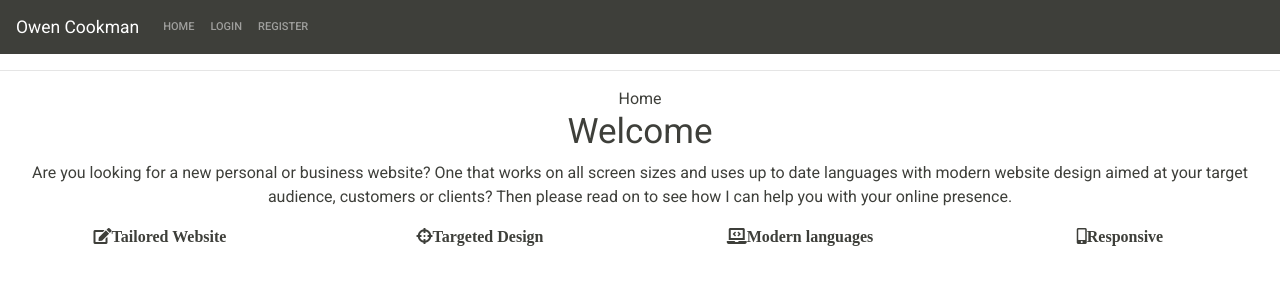
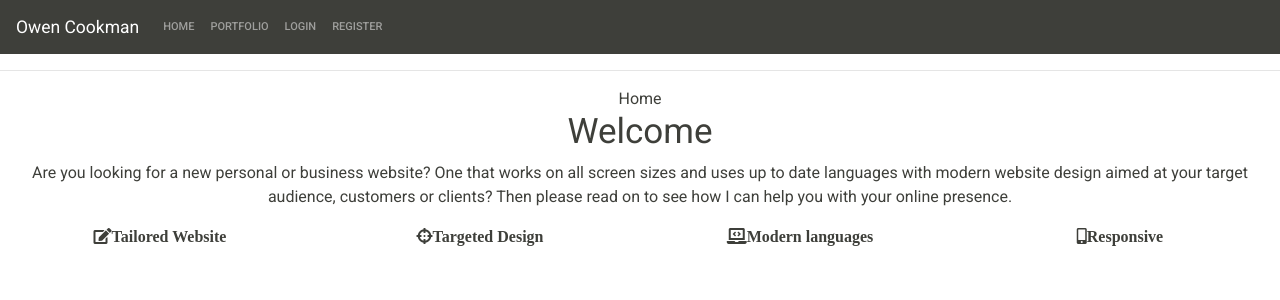
Before and after one commit to OwenCookman/owen-webdev, a Django app: page / in a window 1280 px wide. Shown: the top 300 px of the page. Run offline with Django 3.2, Linux system fonts and the light colour scheme; some libraries are stand-ins or nearby versions; some web fonts are replaced.

Commit message:
Reordered nav items to flow better for the user

```diff
--- a/templates/layout/header.html
+++ b/templates/layout/header.html
@@ -7,9 +7,10 @@
 		<div class="collapse navbar-collapse" id="navbarColor01">
 			<ul class="navbar-nav mr-auto">
                 <li class="nav-item"><a class="nav-link" href="{% url 'index' %}">Home</a></li>
+                <li class="nav-item"><a class="nav-link" href="{% url 'portfolio' %}">Portfolio</a></li>
 				{% if user.is_authenticated %}
+                <li class="nav-item"><a class="nav-link" href="{% url 'profile' %}">Profile</a></li>
                 <li class="nav-item"><a class="nav-link" href="{% url 'contact' %}">Contact</a></li>
-				<li class="nav-item"><a class="nav-link" href="{% url 'profile' %}">Profile</a></li>
 				<li class="nav-item"><a class="nav-link" href="{% url 'logout' %}">Logout</a></li>
 				{% else %}
 				<li class="nav-item"><a class="nav-link" href="{% url 'login' %}">Login</a></li>
```
